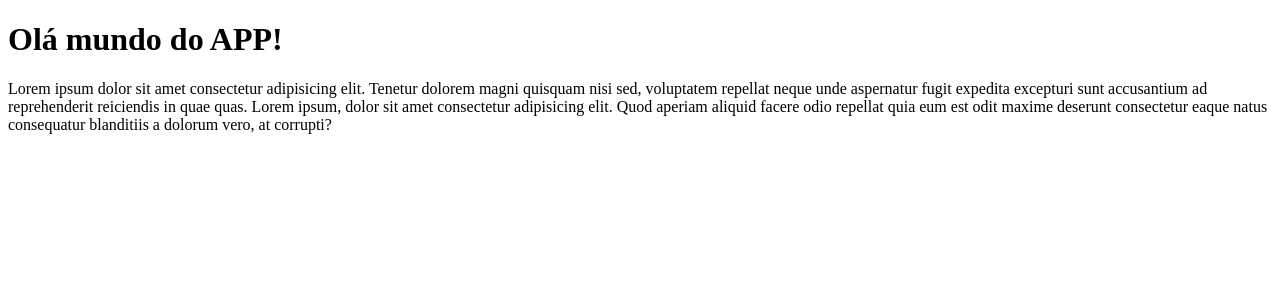
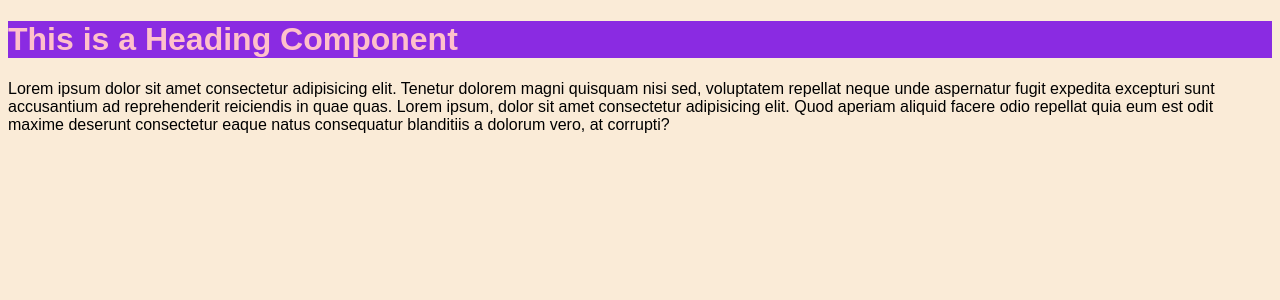
Before and after one commit to frogwarlock/chronos-pomodoro, a React (Vite) app: page / in a window 1280 px wide. Shown: the top 300 px of the page. Built offline with nearby package versions, Linux system fonts and the light colour scheme.

Commit message:
explicações antes de começar o projeto

```diff
--- a/src/App.tsx
+++ b/src/App.tsx
@@ -1,11 +1,14 @@
 // Usa PascalCase
+import './styles/theme.css'
+import './styles/global.css'
+import { Heading } from './components/Heading'
 
 export function App() {
 
     return (
         // (React) Fragment <> </> para não adicionar nós desnecessários na árvore DOM
         <>
-            <h1>Olá mundo do APP!</h1>
+            <Heading />
             <p>
                 Lorem ipsum dolor sit amet consectetur adipisicing elit. Tenetur dolorem magni quisquam nisi sed, voluptatem repellat neque unde aspernatur fugit expedita excepturi sunt accusantium ad reprehenderit reiciendis in quae quas.
                 Lorem ipsum, dolor sit amet consectetur adipisicing elit. Quod aperiam aliquid facere odio repellat quia eum est odit maxime deserunt consectetur eaque natus consequatur blanditiis a dolorum vero, at corrupti?
--- /dev/null
+++ b/src/components/Heading.module.css
@@ -0,0 +1,3 @@
+.heading {
+    background-color: blueviolet;
+}
--- /dev/null
+++ b/src/components/Heading.tsx
@@ -0,0 +1,6 @@
+// className é bom para localizar de onde vem, cuidar para não ter conflito com outras bibliotecas
+import styles from'./Heading.module.css';
+
+export function Heading() {
+    return <h1 className={styles.heading}>This is a Heading Component</h1>;
+}
--- /dev/null
+++ b/src/styles/global.css
@@ -0,0 +1,8 @@
+body {
+    font-family: Poppins, sans-serif;
+    background-color: antiquewhite;
+}
+
+h1 {
+    color: var(--primary);
+}
--- /dev/null
+++ b/src/styles/theme.css
@@ -0,0 +1,3 @@
+:root{
+    --primary: pink;
+}
```
